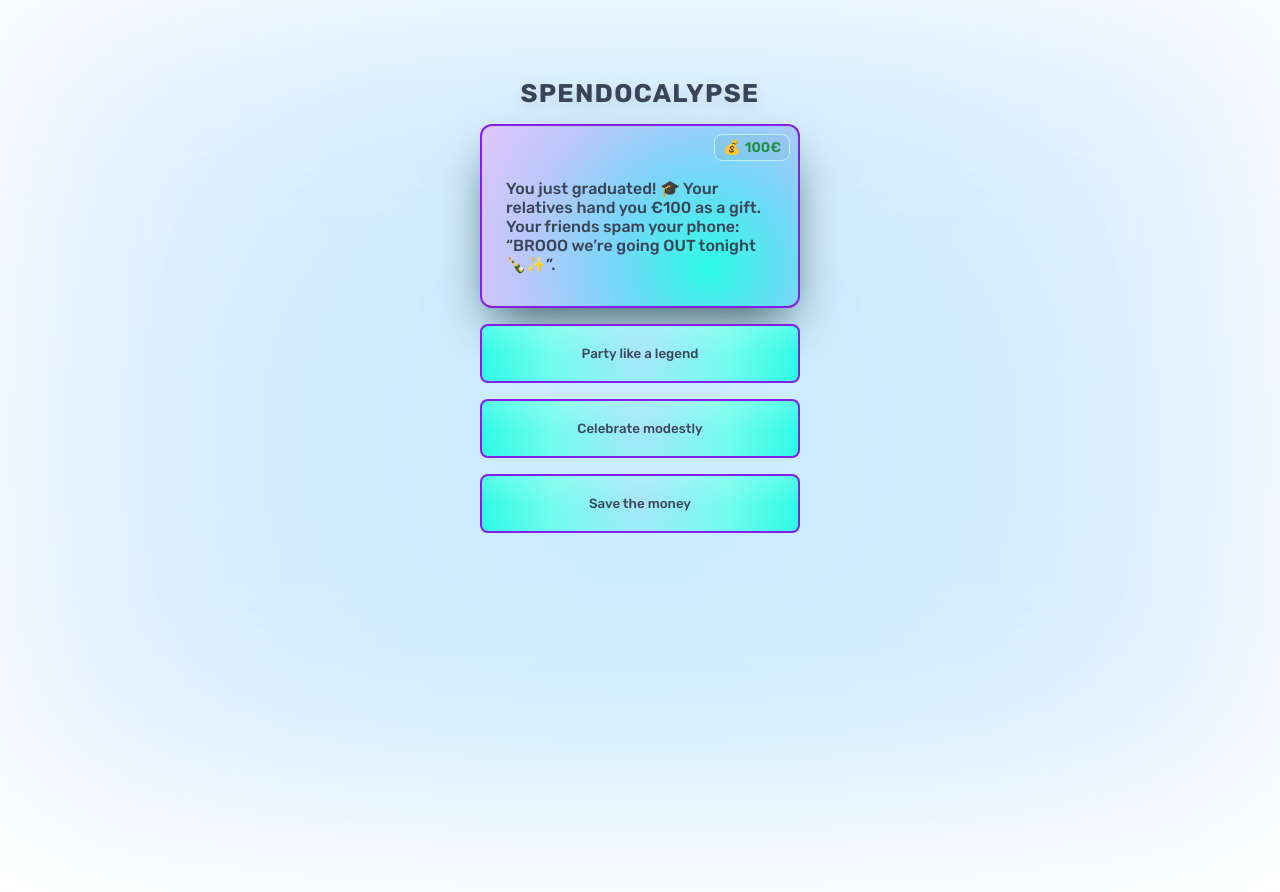
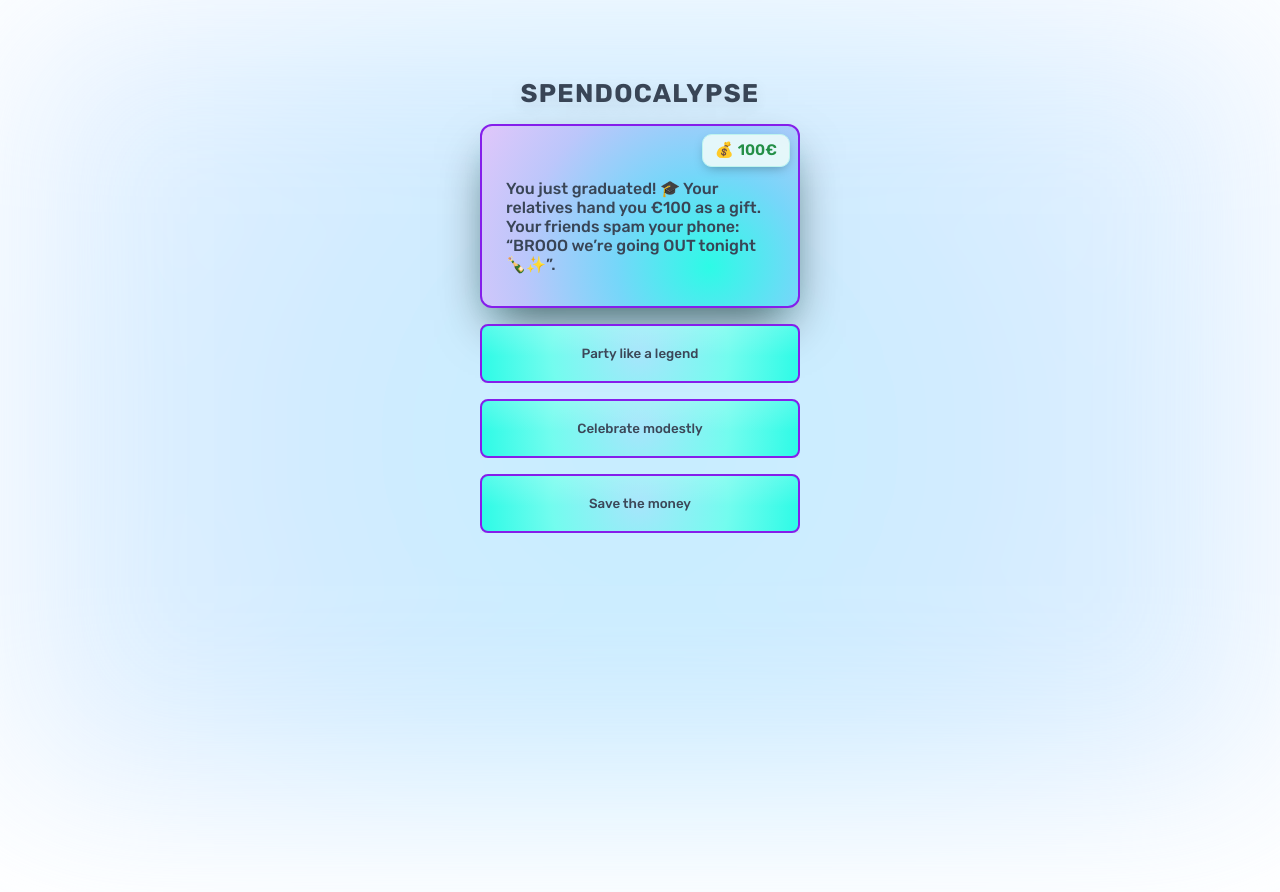
Before and after one commit to hyyris/hrryrr, a Next.js app: page / in a window 1280 px wide. Shown: the top 892 px of the page. Built offline with nearby package versions, Linux system fonts and the light colour scheme.

Commit message:
Make money badge pop

```diff
--- a/app/globals.css
+++ b/app/globals.css
@@ -223,13 +223,14 @@
     display: flex;
     align-items: center;
     gap: 0.25rem;
-    font-size: 0.875rem;
+    font-size: 0.95rem;
     font-weight: 600;
-    padding: 0.25rem 0.5rem;
-    background: hsla(var(--card-foreground) / 0.06);
+    padding: 0.4rem 0.75rem;
+    background: hsl(var(--card) / 0.9);
     border: 1px solid hsl(var(--border));
-    border-radius: 0.5rem;
-    backdrop-filter: blur(4px);
+    border-radius: 0.6rem;
+    backdrop-filter: blur(6px);
+    box-shadow: 0 4px 12px -4px rgba(0,0,0,0.35);
   }
   .money-positive { color: hsl(140 60% 35%); }
   .money-negative { color: hsl(0 70% 50%); }
```
